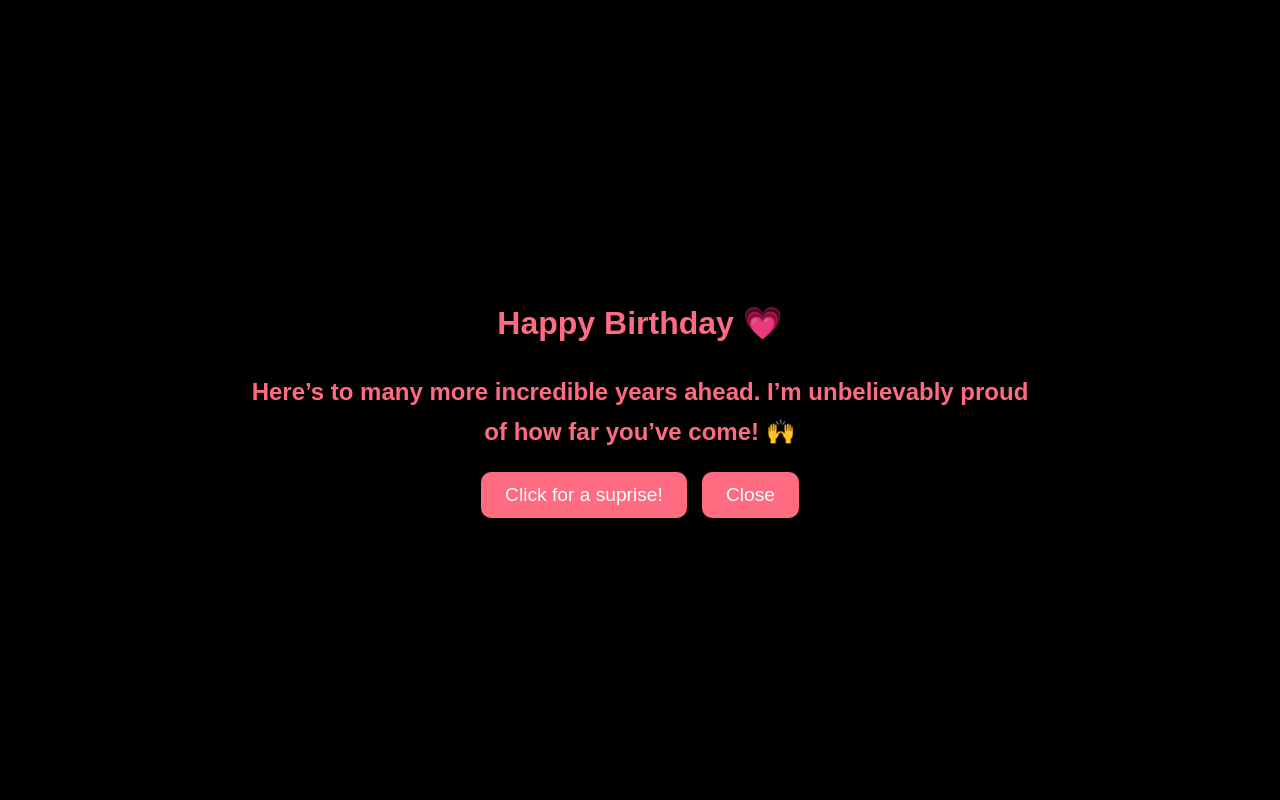
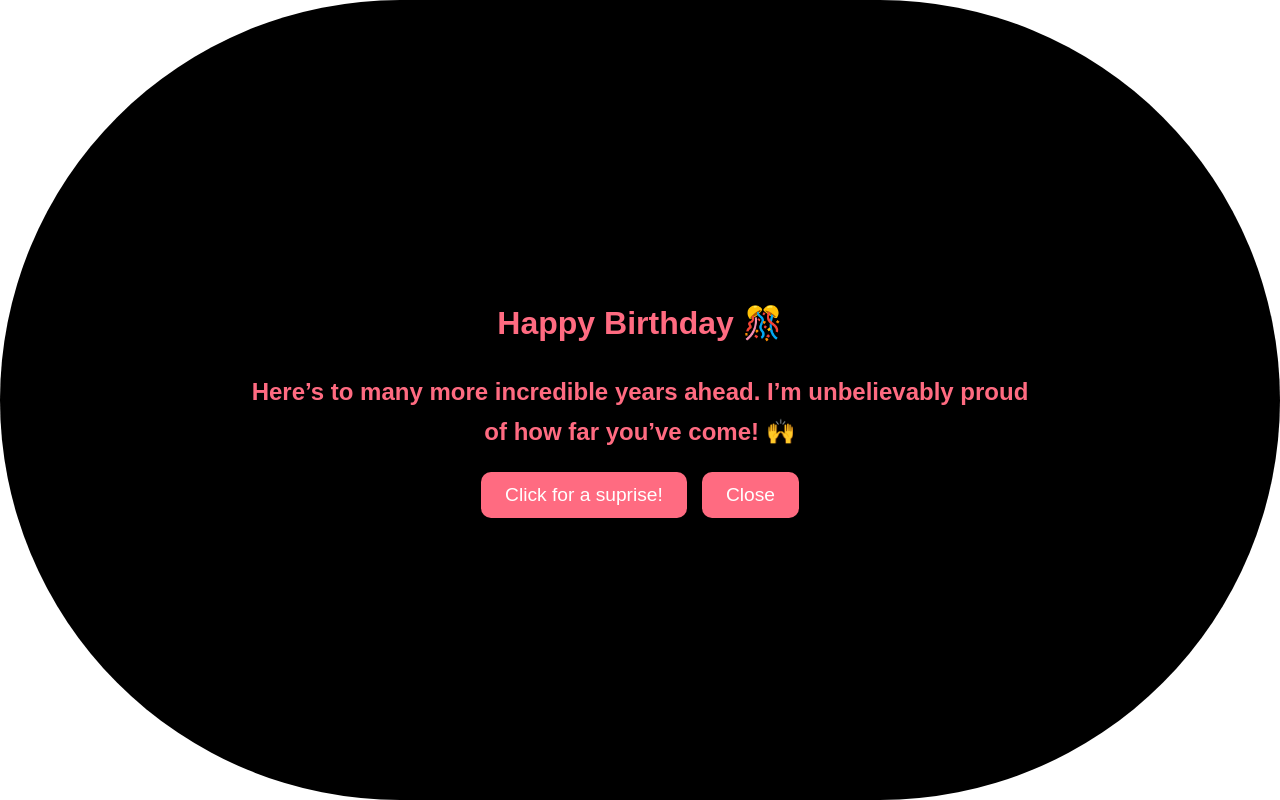
Before and after one commit to TheDonRay/CakesandCandles, a React (Create React App) app in the folder bday-project/: page / in a window 1280 px wide. Built offline with nearby package versions, Linux system fonts and the light colour scheme; a web font is replaced by a local one.

Commit message:
working on this project

```diff
--- a/bday-project/package.json
+++ b/bday-project/package.json
@@ -10,6 +10,7 @@
     "react": "^19.2.0",
     "react-dom": "^19.2.0",
     "react-scripts": "5.0.1",
+    "three": "^0.181.0",
     "web-vitals": "^2.1.4"
   },
   "scripts": {
--- a/bday-project/src/Components/MainPage.jsx
+++ b/bday-project/src/Components/MainPage.jsx
@@ -29,7 +29,7 @@ export default function MainPage() {
   return (
     <>
       <div className="main-div">
-        <h1 className="titleDiv">Happy Birthday 💗</h1>
+        <h1 className="titleDiv">Happy Birthday 🎊</h1>
         <h2 className="secondtitle">{origState}</h2>
         <div className="button-container">
           <button className="bdaybtn" onClick={ClickMe}>
--- a/bday-project/src/Styles/mainpage.css
+++ b/bday-project/src/Styles/mainpage.css
@@ -8,6 +8,21 @@
   text-align: center; /* Center text */
   background-color: #000000; /* Soft background for birthday vibe */
   font-family: "Sixtyfour", sans-serif; /* Apply your Google Font */
+  animation: glow-pulse 2s ease-in-out infinite;
+  border-radius: 50rem;
+}
+
+@keyframes glow-pulse {
+  0%, 100% {
+    box-shadow:
+      0 0 20px rgba(255, 255, 255, 0.6),
+      0 0 40px rgba(255, 255, 255, 0.4);
+  }
+  50% {
+    box-shadow:
+      0 0 30px rgba(255, 255, 255, 0.8),
+      0 0 60px rgba(255, 255, 255, 0.6);
+  }
 }
 
 /* Title styling */
```
Also changed, not shown: 1 other file (tests, documents, lock files or other folders).
